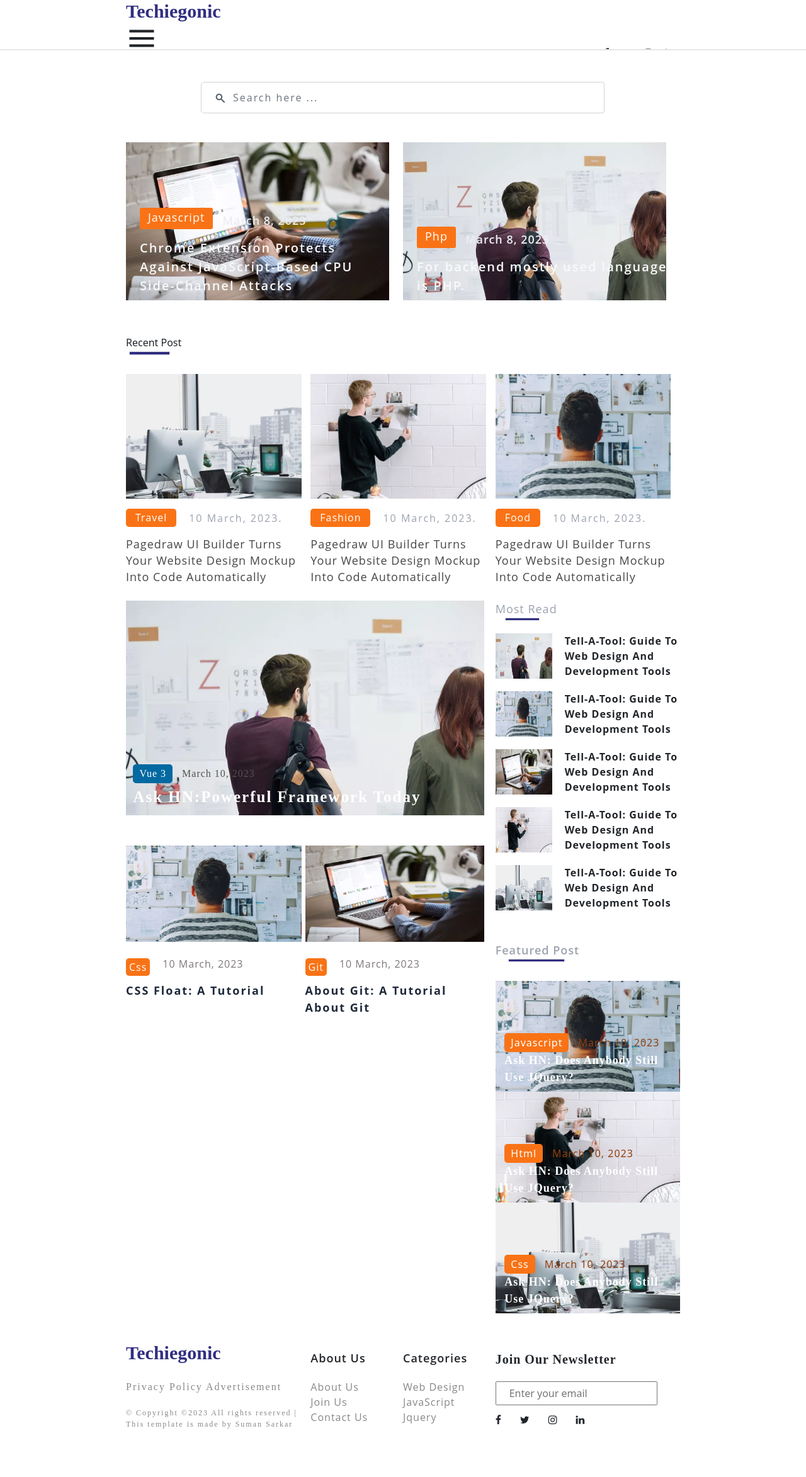
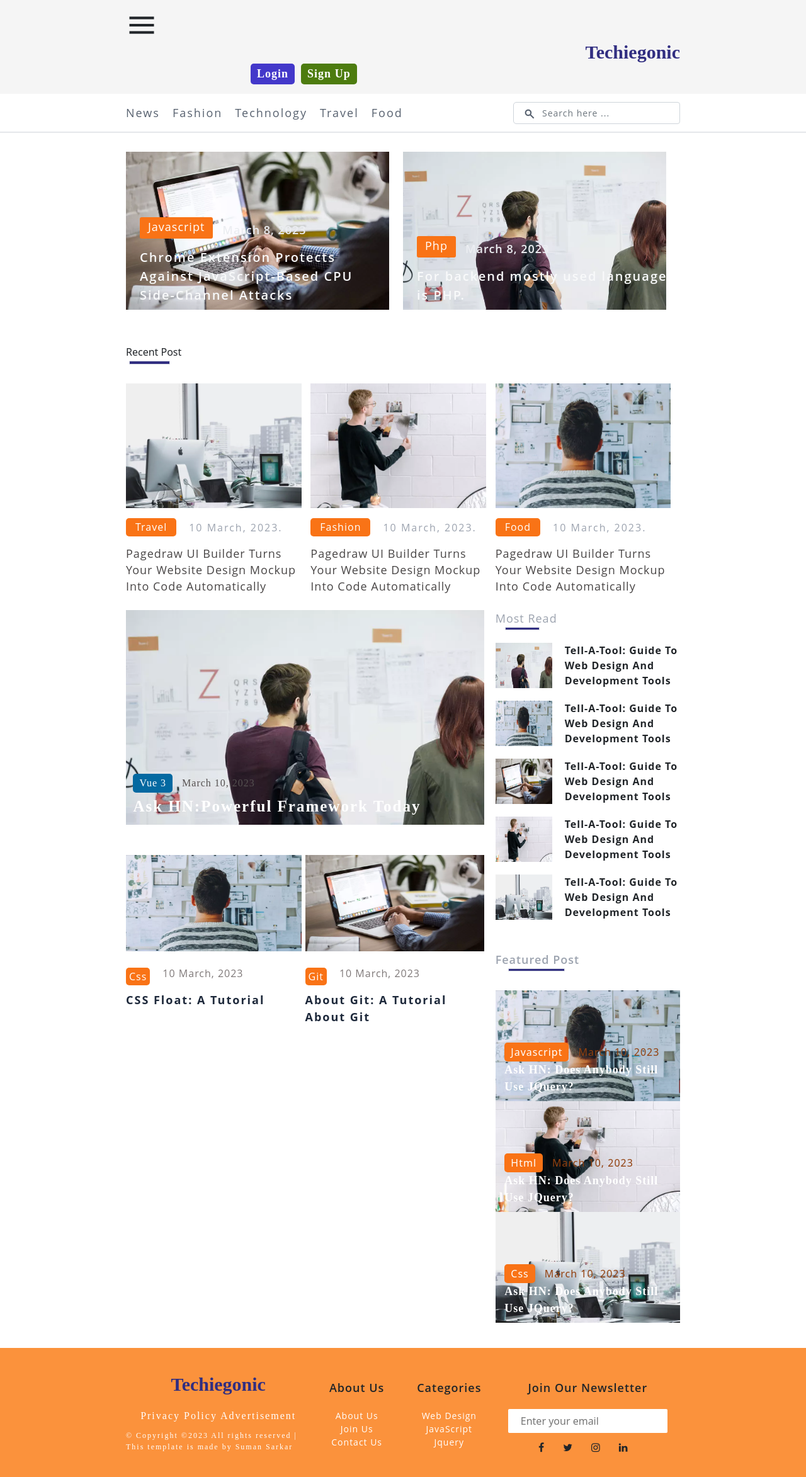
Before and after one commit to sumancse26/master, a Vue app: page / in a window 1280 px wide. Shown: the top 2346 px of the page at 63% size. Before the commit the page ends 2281 px from the top, so only its background shows below. Built offline with nearby package versions, Linux system fonts and the light colour scheme.

Commit message:
BlogSite
header section rearrange

```diff
--- a/src/components/HelloWorld.vue
+++ b/src/components/BlogSite.vue
@@ -3,8 +3,8 @@
 		<Header />
 		<div class="content">
 			<MainContent />
-			<Footer />
 		</div>
+		<Footer />
 	</div>
 </template>
 
@@ -24,7 +24,7 @@
 <style scoped>
 	.layout {
 		display: grid;
-		grid-template-rows: 80px auto auto;
+		grid-template-rows: auto auto auto;
 	}
 	.layout .content {
 		padding: 0 200px;
--- a/src/components/pages/FooterComp.vue
+++ b/src/components/pages/FooterComp.vue
@@ -35,33 +35,50 @@
 <style scoped>
 	* {
 		--bs-gutter-x: unset;
+		--bs-gutter-y: unset;
 	}
 	.footer {
+		height: auto;
+		padding: 30px 200px;
 		display: flex;
 		align-items: center;
+		background-color: #fb923c;
+		height: auto;
+	}
+	.footer .name {
+		display: flex;
+		flex-direction: column;
+		align-items: center;
+		justify-content: center;
 	}
 	.footer .name .blog-name {
 		font-size: 30px;
 		font-family: 'Shantell Sans', cursive;
 		color: #312e81;
 		font-weight: 600;
-		margin: 0;
+		margin-bottom: 20;
 	}
 	.footer .name .privacy,
 	.footer .name .copyright {
 		font-size: 16px;
 		letter-spacing: 2px;
 		font-family: 'Shantell Sans', cursive;
-		color: #88888a;
+		color: #fff;
 		font-weight: 500;
 		margin: 0;
-		margin-top: 20px;
 		margin-bottom: 10px;
 	}
 	.footer .name .copyright {
 		font-size: 12px;
 	}
-
+	.footer .categories,
+	.footer .about-us,
+	.footer .newsletter {
+		display: flex;
+		justify-content: center;
+		align-items: center;
+		flex-direction: column;
+	}
 	.footer .categories .title,
 	.footer .about-us .title {
 		font-size: 18px;
@@ -71,18 +88,14 @@
 		font-family: 'Open Sans', sans-serif;
 		margin-bottom: 20px !important;
 	}
-	.footer .categories .about,
-	.footer .about-us .about {
-		margin-top: 20px;
-	}
 	.footer .categories p,
 	.footer .about-us p {
-		font-size: 16px;
+		font-size: 14px;
 		font-weight: 500;
 		text-transform: capitalize;
 		letter-spacing: 1px;
 		font-family: 'Open Sans', sans-serif;
-		color: #88888a;
+		color: #fff;
 		margin: 0;
 	}
 	.footer .categories p:hover,
@@ -91,20 +104,32 @@
 		color: #000;
 	}
 	.footer .newsletter {
-		margin-top: 15px;
+		display: flex;
+		flex-direction: column;
+		justify-content: center;
+		align-items: center;
+		/* margin-top: 15px; */
 	}
 	.footer .newsletter p {
 		margin: 0;
-		font-size: 20px;
+		font-size: 18px;
 		font-weight: 600;
 		letter-spacing: 1px;
-		font-family: open-sans;
+		font-family: 'Open Sans', sans-serif;
 		text-transform: capitalize;
+		margin-block: 20px;
 	}
 	.footer .newsletter input {
 		height: 38px;
 		padding-left: 20px;
-		margin-top: 20px;
+		border-radius: 2px;
+		border: unset !important;
+		box-shadow: unset;
+	}
+	.footer .newsletter input:focus-visible {
+		border: none !important;
+		box-shadow: unset !important
+        ;
 	}
 	.footer .newsletter .social-section i:first-child {
 		padding-left: 0;
@@ -120,7 +145,7 @@
 
 	@media screen and (min-width: 1366px) {
 		.footer {
-			height: 10% !important;
+			/* height: 10% !important; */
 		}
 	}
 </style>
--- a/src/components/pages/HeaderComp.vue
+++ b/src/components/pages/HeaderComp.vue
@@ -1,11 +1,20 @@
 <template>
 	<div id="header-layout">
-		<div class="header d-flex align-items-center justify-content-between row">
-			<div class="logo col-md-2">
-				<h1>Techiegonic</h1>
+		<div class="header">
+			<div class="header-content d-flex align-items-center justify-content-between row">
+				<span class="material-symbols-outlined menubar" @click="toggleMenubarHandler"> menu </span>
+				<div class="logo col-md-7 d-flex justify-content-end">
+					<h1 class="p-0 m-0">Techiegonic</h1>
+				</div>
+				<div class="login-signup col-md-5 d-flex justify-content-end">
+					<p class="login p-0 m-0">Login</p>
+					<p class="signup p-0 m-0">Sign Up</p>
+				</div>
 			</div>
-			<div class="category-list col-md-7">
-				<span class="material-symbols-outlined menubar" @click="toggleMenubarHandler"> menu </span>
+		</div>
+
+		<div class="row navbar d-flex">
+			<div class="category-list col-md-6">
 				<ul class="d-flex" :class="{ list: isMenubarToggle, 'show-list': !isMenubarToggle }">
 					<li><a>News</a></li>
 					<li><a>Fashion</a></li>
@@ -14,24 +23,22 @@
 					<li><a>Food</a></li>
 				</ul>
 			</div>
-			<div class="social-section col-md-3">
+			<div class="content-search d-flex input-group col-md-6">
+				<span class="material-symbols-outlined"> search </span>
+				<input
+					type="text"
+					class="form-control"
+					placeholder="Search here ..."
+					aria-label="Username"
+					aria-describedby="basic-addon1"
+				/>
+			</div>
+			<!-- <div class="social-section col-md-4">
 				<i class="fa fa-facebook" aria-hidden="true"></i>
 				<i class="fa fa-twitter" aria-hidden="true"></i>
 				<i class="fa fa-instagram" aria-hidden="true"></i>
 				<i class="fa fa-linkedin" aria-hidden="true"></i>
-			</div>
-		</div>
-	</div>
-	<div class="main-content">
-		<div class="content-search d-flex input-group mb-3">
-			<span class="material-symbols-outlined"> search </span>
-			<input
-				type="text"
-				class="form-control"
-				placeholder="Search here ..."
-				aria-label="Username"
-				aria-describedby="basic-addon1"
-			/>
+			</div> -->
 		</div>
 	</div>
 </template>
@@ -51,16 +58,20 @@
 	};
 </script>
 <style scoped>
+	* {
+		--bs-gutter-x: unset !important;
+		--bs-gutter-y: unset !important;
+	}
 	#header-layout {
 		border-bottom: 2px solid #e5e7eb;
-		overflow: hidden;
-		overflow-y: auto;
 	}
-	.header {
-		padding: 0 200px;
-		height: 100%;
+	#header-layout .header {
+		background-color: #f5f5f5;
 	}
-	.header .logo h1 {
+	#header-layout .header-content {
+		padding: 15px 200px;
+	}
+	#header-layout .header-content .logo h1 {
 		color: #312e81;
 		margin: 0;
 		padding: 0;
@@ -68,20 +79,44 @@
 		font-size: 30px;
 		font-weight: 600;
 	}
-	.header .category-list ul {
+	#header-layout .header-content .login-signup .login,
+	#header-layout .header-content .login-signup .signup {
+		font-size: 18px;
+		font-weight: 600;
+		background-color: #4338ca;
+		letter-spacing: 1px;
+		font-family: cursive;
+		color: #fff;
+		padding: 3px 10px !important;
+		text-align: center;
+		margin-right: 10px !important;
+		border-radius: 5px;
+	}
+	#header-layout .header-content .login-signup .signup {
+		margin-right: 0 !important;
+		background-color: #4d7c0f;
+	}
+	#header-layout .header-content .login-signup .login:hover,
+	#header-layout .header-content .login-signup .signup:hover {
+		cursor: pointer;
+	}
+	#header-layout .navbar {
+		padding: 10px 200px;
+	}
+	#header-layout .category-list ul {
 		margin: 0;
 		padding: 0;
 		height: 40px;
 		align-items: center;
 		list-style: none;
 	}
-	.header .category-list ul li[data-v-57dba9d2] {
-		width: 135px;
+	#header-layout .category-list ul li {
 		text-align: center;
 	}
 
-	.header .category-list ul li a {
-		font-size: 20px;
+	#header-layout .category-list ul li a {
+		font-size: 18px;
+		padding: 0 20px;
 		font-family: 'Open Sans', sans-serif;
 		letter-spacing: 2px;
 		font-weight: 500;
@@ -90,11 +125,14 @@
 		transition: border-bottom;
 		transition-timing-function: ease-in-out;
 	}
-	.header .category-list ul li a:hover {
+	#header-layout .category-list ul li a:first-child {
+		padding-left: 0 !important;
+	}
+	#header-layout .category-list ul li a:hover {
 		color: #f97316;
 		border-bottom: 2px solid #312e81;
 	}
-	.header .social-section {
+	/* .header .social-section {
 		display: flex;
 		justify-content: flex-end !important;
 		align-items: center;
@@ -104,42 +142,39 @@
 		cursor: pointer;
 		font-size: 16px;
 		font-weight: 500;
-	}
+	} */
 
-	.main-content {
-		width: 100%;
+	.content-search {
 		display: flex;
-		flex-direction: column;
+		/* flex-direction: column; */
 		justify-content: center;
 		align-items: center;
+		width: 30% !important;
+		margin: 0;
 	}
-	.main-content .content-search {
-		width: 50% !important;
-		margin: 50px 0;
-	}
-	.main-content input {
-		height: 50px;
+	.content-search input {
+		height: 35px;
 		position: relative;
-		padding-left: 50px;
+		padding-left: 45px;
 		font-family: 'Open Sans', sans-serif;
-		font-size: 16px;
-		letter-spacing: 2px;
+		font-size: 14px;
+		letter-spacing: 1px;
 		box-shadow: unset;
 		border-top-left-radius: 5px !important;
 		border-bottom-left-radius: 5px !important;
 	}
-	.main-content input:focus {
+	.content-search input:focus {
 		border: 1px solid #312e81;
 		border-radius: 5px !important;
 	}
-	.main-content span {
+	.content-search span {
 		position: absolute !important;
 		z-index: 9;
 		color: #57616f;
 		font-size: 20px;
 		font-weight: 600;
-		top: 16px;
-		left: 20px;
+		top: 9px;
+		left: 15px;
 	}
 
 	.menubar {
@@ -165,7 +200,7 @@
 			text-align: start !important;
 		}
 		.header .category-list .list li a {
-			font-size: 20px !important;
+			font-size: 18px !important;
 			font-weight: 600;
 		}
 		.header .menubar {
--- a/src/router/index.js
+++ b/src/router/index.js
@@ -4,7 +4,7 @@ const routes = [
     {
         path: '/',
         name: 'HomePage',
-        component: () => import('../components/HelloWorld.vue'),
+        component: () => import('../components/BlogSite.vue'),
     },
     {
         path: '/dashboard',
```
